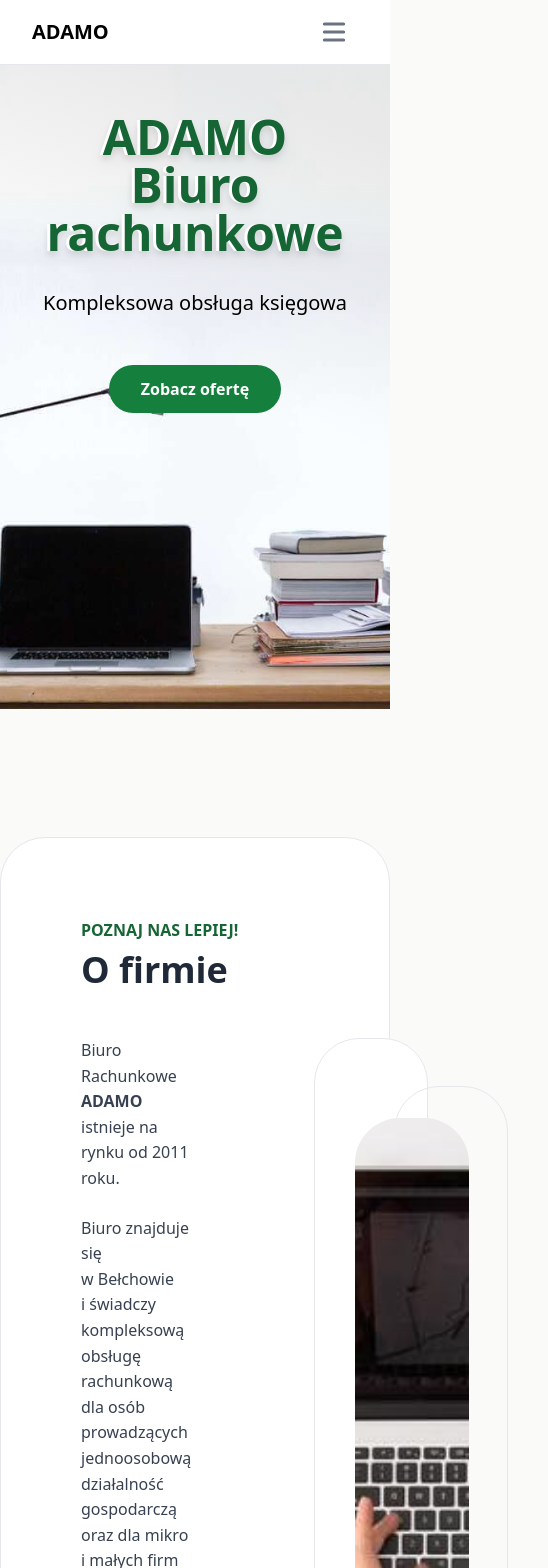
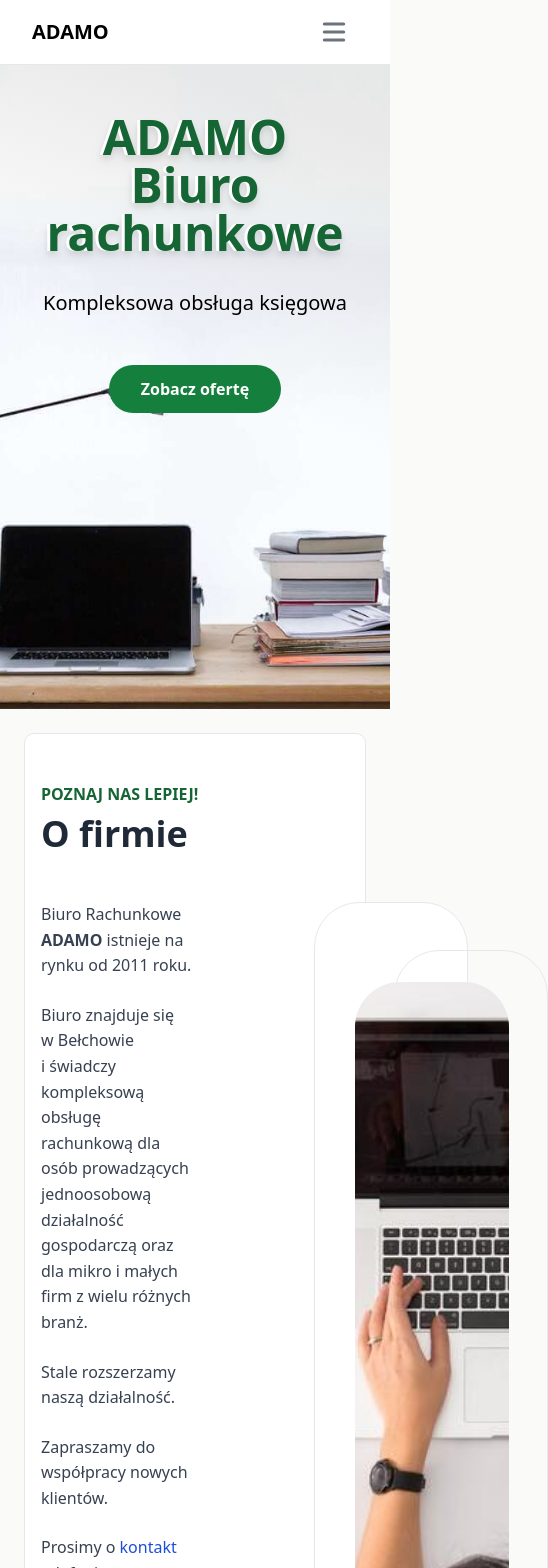
Before and after one commit to aklemba/phuadamo, a Vue app: page / in a window 390 px wide. Shown: the top 1568 px of the page, 548 px wide, since content can reach past the window. Built offline with nearby package versions, Linux system fonts and the light colour scheme.

Commit message:
sections mobile style

```diff
--- a/src/assets/main.scss
+++ b/src/assets/main.scss
@@ -5,9 +5,15 @@
 @layer components {
   .section {
     @apply max-w-6xl mx-auto border bg-white;
-    margin: 8rem auto;
-    padding: 5rem;
-    border-radius: 45px;
+    margin: 1.5rem;
+    padding: 3rem 1rem;
+    border-radius: 10px;
+
+    @media (min-width: 72rem) {
+      margin: 8rem auto;
+      padding: 5rem;
+      border-radius: 45px;
+    }
   }
 
   .section-title {
@@ -21,4 +27,5 @@
 
 body {
   @apply bg-stone-50;
+  overflow-x: hidden;
 }
--- a/src/components/footerSection/FooterSection.vue
+++ b/src/components/footerSection/FooterSection.vue
@@ -30,7 +30,11 @@
 <style scoped lang="scss">
 .footer {
   @apply bg-stone-200 border-t px-2 sm:px-4 py-2.5 sticky w-full z-20 top-0 left-0 border-b border-gray-200 text-gray-700;
-  padding: 5rem;
+  padding: 2rem;
+
+  @media (min-width: 72rem) {
+    padding: 5rem;
+  }
   // background: #e8e4e4;
   // background: rgba(200, 188, 170, 0.7);
   // background: hsla(5, 15%, 80%, 0.7);
```
